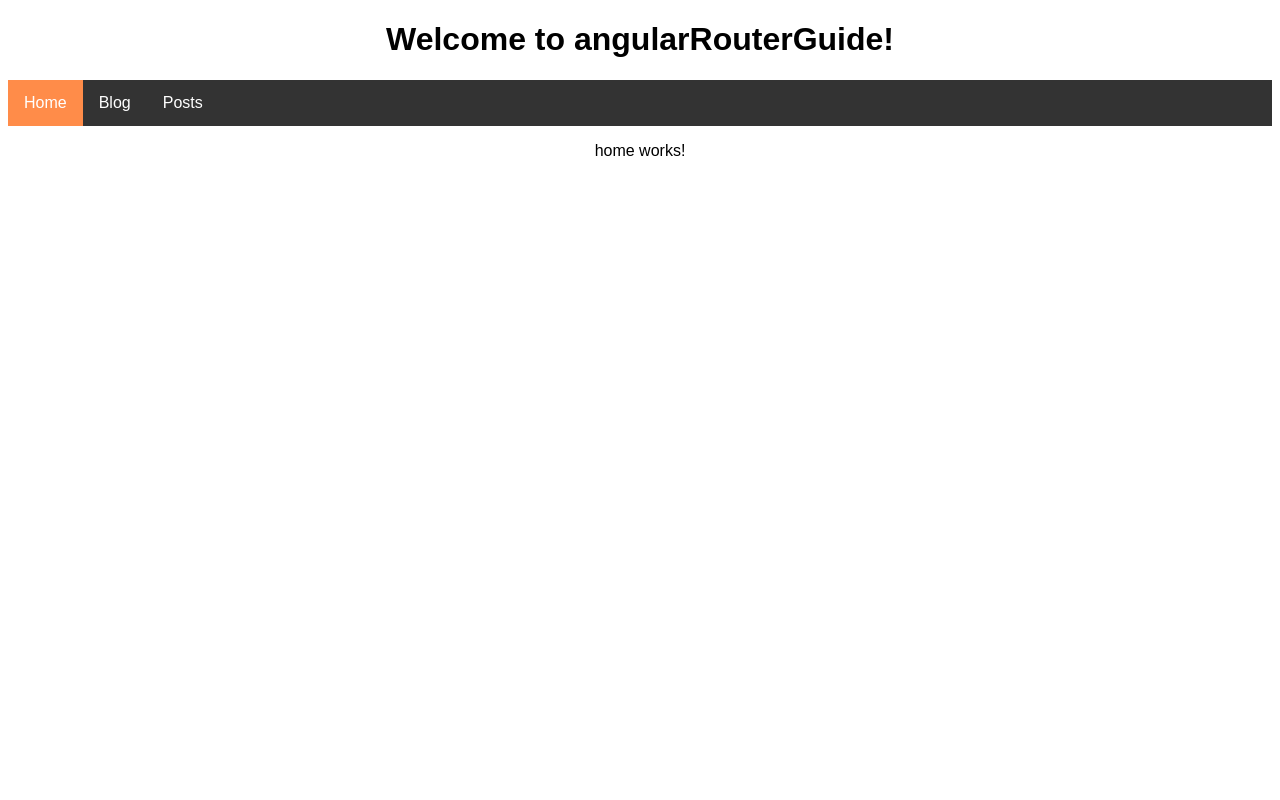
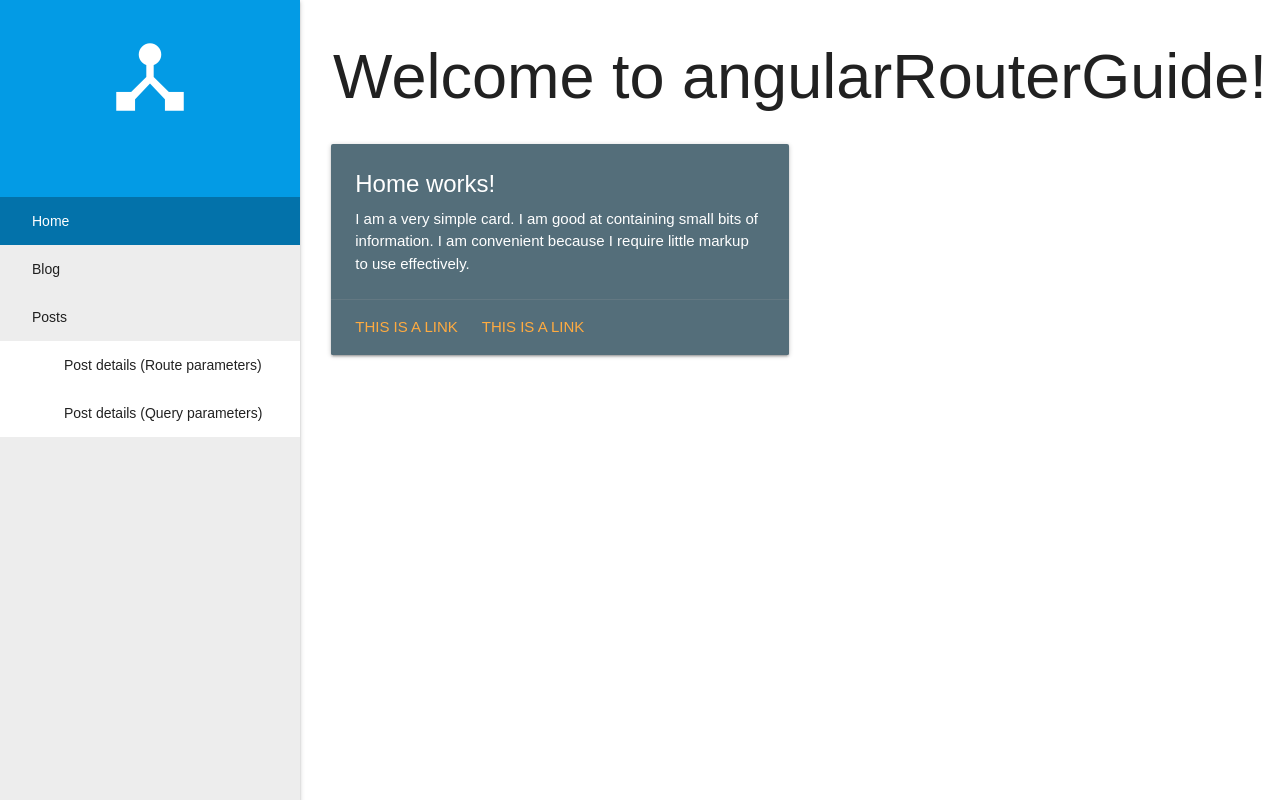
Before and after one commit to sampow/guide-angular-router, an Angular app: page /home in a window 1280 px wide. Built offline with nearby package versions, Linux system fonts and the light colour scheme; a web font is replaced by a local one.

Commit message:
styling the menunand adding some content for demo purpose only

```diff
--- a/src/app/app.component.html
+++ b/src/app/app.component.html
@@ -1,33 +1,55 @@
-<!--The content below is only a placeholder and can be replaced.-->
-<div style="text-align:center">
-    <h1>
-        Welcome to {{ title }}!
-    </h1>
-
-    <div>
-
-        <ul>
-            <li>
+<div class="row">
+    <div class="col s3">
+        <ul class="sidenav sidenav-fixed"
+            [ngClass]="{showMenuPlease: showMenu}">
+            <li class="logo">
+                <i class=" large material-icons">device_hub</i>
+            </li>
+            <li class="bold"
+                routerLinkActive="active">
                 <a [routerLink]="['/home']"
                     routerLinkActive="active">Home</a>
             </li>
-            <li>
+            <li class="bold"
+                routerLinkActive="active">
                 <a [routerLink]="['/blog']"
                     routerLinkActive="active">Blog</a>
             </li>
-            <li class="dropdown">
+            <li class="no-padding">
+                <ul class="collapsible collapsible-accordion">
+                    <li class="bold"
+                        routerLinkActive="active">
                         <a [routerLink]="['/posts']"
                             routerLinkActive="active"
-                    class="dropbtn">Posts</a>
-                <div class="dropdown-content">
-                    <a [routerLink]="['/posts']">Post details</a>
+                            class="collapsible-header">Posts</a>
+
+                        <div class="collapsible-body"
+                            style="display: block;">
+                            <ul>
+                                <li routerLinkActive="active">
                                     <a [routerLink]="['/posts', '34']">Post details (Route parameters)</a>
-                    <a [routerLink]="['/posts' , '3']" [queryParams]="{display : true}">Post details (Query parameters) </a>
+                                </li>
+                                <li routerLinkActive="active">
+                                    <a [routerLink]="['/posts' , '3']"
+                                        [queryParams]="{display : true}">Post details (Query parameters) </a>
+                                </li>
+                            </ul>
                         </div>
                     </li>
                 </ul>
+            </li>
+        </ul>
+    </div>
 
-    </div>
+    <div class="col s9">
+
+        <a (click)="showMenu = !showMenu"
+            class="top-nav sidenav-trigger waves-effect waves-light circle hide-on-large-only"><i class="medium material-icons">menu</i></a>
+
+
+        <h1 class="center">
+            Welcome to {{ title }}!
+        </h1>
 
         <!--
         without angular router we could use ng if to display or hide component
@@ -36,3 +58,5 @@
     -->
 
         <router-outlet></router-outlet>
+    </div>
+</div>
--- a/src/app/app.component.scss
+++ b/src/app/app.component.scss
@@ -1,56 +1,40 @@
-// MENU
+.sidenav {
+    background-color: #ededed;
 
-ul {
-    list-style-type: none;
-    margin: 0;
-    padding: 0;
-    overflow: hidden;
-    background-color: #333;
-  }
+    &.showMenuPlease {
+        transform: translateX(0%);
+    }
 
-  li {
-    float: left;
-  }
+    li {
+        &.logo {
+            text-align: center;
+            padding-top: 32px;
+            padding-bottom: 56px;
+            background-color: #039be5;
 
-  li a, .dropbtn {
-    display: inline-block;
-    color: white;
-    text-align: center;
-    padding: 14px 16px;
-    text-decoration: none;
-  }
+            i {
+                color: #fff !important;
+                float: none;
+            }
+        }
+        &.active {
+            background-color: #0372aa;
+            & > a {
+                color: #fff;
+            }
+        }
+        .collapsible-header {
+            padding: 0 32px;
+        }
+    }
+    .collapsible-body li a {
+        padding-left: 64px;
+    }
 
-  li a:hover, .dropdown:hover .dropbtn {
-    background-color: #ff5e00;
-  }
+}
 
-  li a.active {
-    background-color: #ff8c49;
-  }
-
-  li.dropdown {
-    display: inline-block;
-  }
-
-  .dropdown-content {
-    display: none;
-    position: absolute;
-    background-color: #f9f9f9;
-    min-width: 160px;
-    box-shadow: 0px 8px 16px 0px rgba(0,0,0,0.2);
-    z-index: 1;
-  }
-
-  .dropdown-content a {
-    color: black;
-    padding: 12px 16px;
-    text-decoration: none;
-    display: block;
-    text-align: left;
-  }
-
-  .dropdown-content a:hover {background-color: #f1f1f1}
-
-  .dropdown:hover .dropdown-content {
-    display: block;
-  }
+.top-nav {
+    position: fixed;
+    top: 10px;
+    right: 10px;
+}
--- a/src/app/app.component.ts
+++ b/src/app/app.component.ts
@@ -7,4 +7,6 @@ import { Component } from '@angular/core';
 })
 export class AppComponent {
   title = 'angularRouterGuide';
+
+  private showMenu: boolean;
 }
--- a/src/app/blog/blog.component.html
+++ b/src/app/blog/blog.component.html
@@ -1,3 +1,15 @@
 <p>
-  blog works!
+    blog works!
 </p>
+
+<!-- for example purpose only-->
+<div class="collection">
+    <a href="#!"
+        class="collection-item"><span class="badge">1</span>Angular</a>
+    <a href="#!"
+        class="collection-item"><span class="new badge">4</span>Router Module</a>
+    <a href="#!"
+        class="collection-item">AcrtivatedRoute</a>
+    <a href="#!"
+        class="collection-item"><span class="badge">14</span>Snapshot</a>
+</div>
--- a/src/app/home/home.component.html
+++ b/src/app/home/home.component.html
@@ -1,3 +1,16 @@
-<p>
-  home works!
-</p>
+<!-- for example purpose only-->
+<div class="row">
+    <div class="col s12 m6">
+        <div class="card blue-grey darken-1">
+            <div class="card-content white-text">
+                <span class="card-title">Home works!</span>
+                <p>I am a very simple card. I am good at containing small bits of information.
+                    I am convenient because I require little markup to use effectively.</p>
+            </div>
+            <div class="card-action">
+                <a href="#">This is a link</a>
+                <a href="#">This is a link</a>
+            </div>
+        </div>
+    </div>
+</div>
--- a/src/app/posts/post-details/post-details.component.html
+++ b/src/app/posts/post-details/post-details.component.html
@@ -7,7 +7,7 @@
     </span>
 
     <pre *ngIf="post">
-        {{ post | json }}
+{{ post | json }}
     </pre>
 
     <br>
--- a/src/index.html
+++ b/src/index.html
@@ -8,6 +8,11 @@
   <meta name="viewport" content="width=device-width, initial-scale=1">
   <link rel="icon" type="image/x-icon" href="favicon.ico">
 
+  <!-- Compiled and minified CSS : for styling purpose only -->
+  <link rel="stylesheet" href="https://cdnjs.cloudflare.com/ajax/libs/materialize/1.0.0/css/materialize.min.css">
+  <link href="https://fonts.googleapis.com/icon?family=Material+Icons" rel="stylesheet">
+
+
   <link href="https://fonts.googleapis.com/css?family=Thasadith" rel="stylesheet">
 
 </head>
--- a/src/styles.scss
+++ b/src/styles.scss
@@ -3,3 +3,20 @@
 body {
     font-family: 'Thasadith', sans-serif;
 }
+
+pre {
+    background: #f4f4f4;
+    border: 1px solid #ddd;
+    border-left: 3px solid #f36d33;
+    color: #666;
+    page-break-inside: avoid;
+    font-family: monospace;
+    font-size: 15px;
+    line-height: 1.6;
+    margin-bottom: 1.6em;
+    max-width: 100%;
+    overflow: auto;
+    padding: 1em 1.5em;
+    display: block;
+    word-wrap: break-word;
+}
```
Lines whose indentation alone changed are shown as unchanged.
